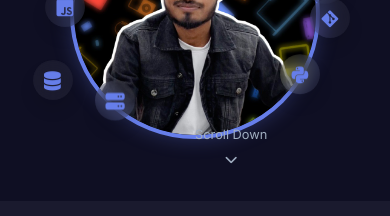
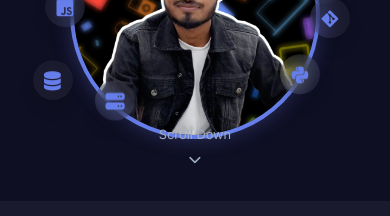
Before and after one commit to aditya1122git/aditya-portfolio, a React (Vite) app: page / in a window 390 px wide. Shown: the part 860-1076 px from the top of the page. Built offline with nearby package versions, Linux system fonts and the light colour scheme.

Commit message:
Update App.css

```diff
--- a/src/App.css
+++ b/src/App.css
@@ -872,8 +872,18 @@
   }
 
   .scroll-indicator {
+    position: absolute;
     bottom: 1rem;
+    left: 0;
+    right: 0;
     font-size: 0.8rem;
+    text-align: center;
+    display: flex;
+    flex-direction: column;
+    align-items: center;
+    justify-content: center;
+    margin: 0 auto;
+    width: 100%;
   }
 
   .name {
@@ -1920,6 +1930,14 @@
   color: var(--text-secondary);
   transition: all var(--transition-fast);
   font-size: 0.9rem;
+  /* Prevent text selection on touch/click */
+  -webkit-user-select: none;
+  -moz-user-select: none;
+  -ms-user-select: none;
+  user-select: none;
+  /* Better touch handling */
+  -webkit-touch-callout: none;
+  -webkit-tap-highlight-color: transparent;
 }
 
 .social-link:hover {
```
